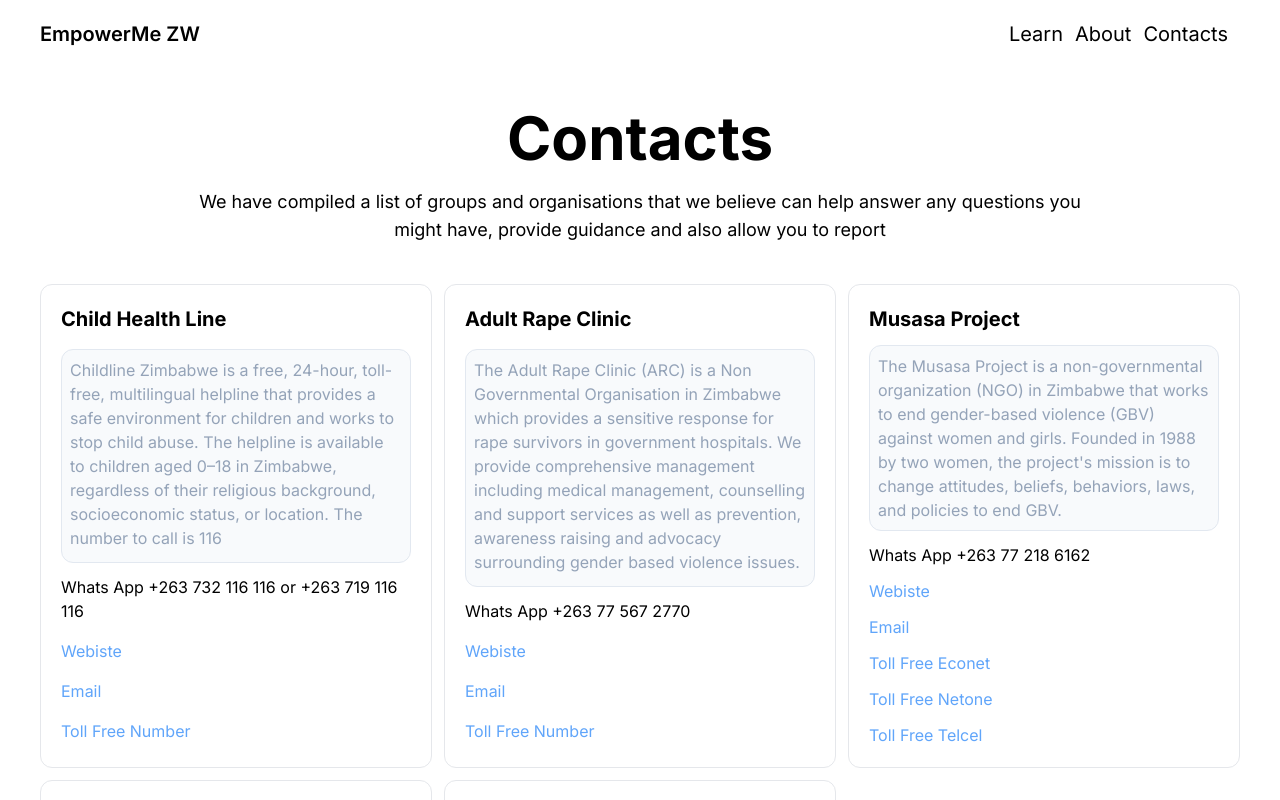
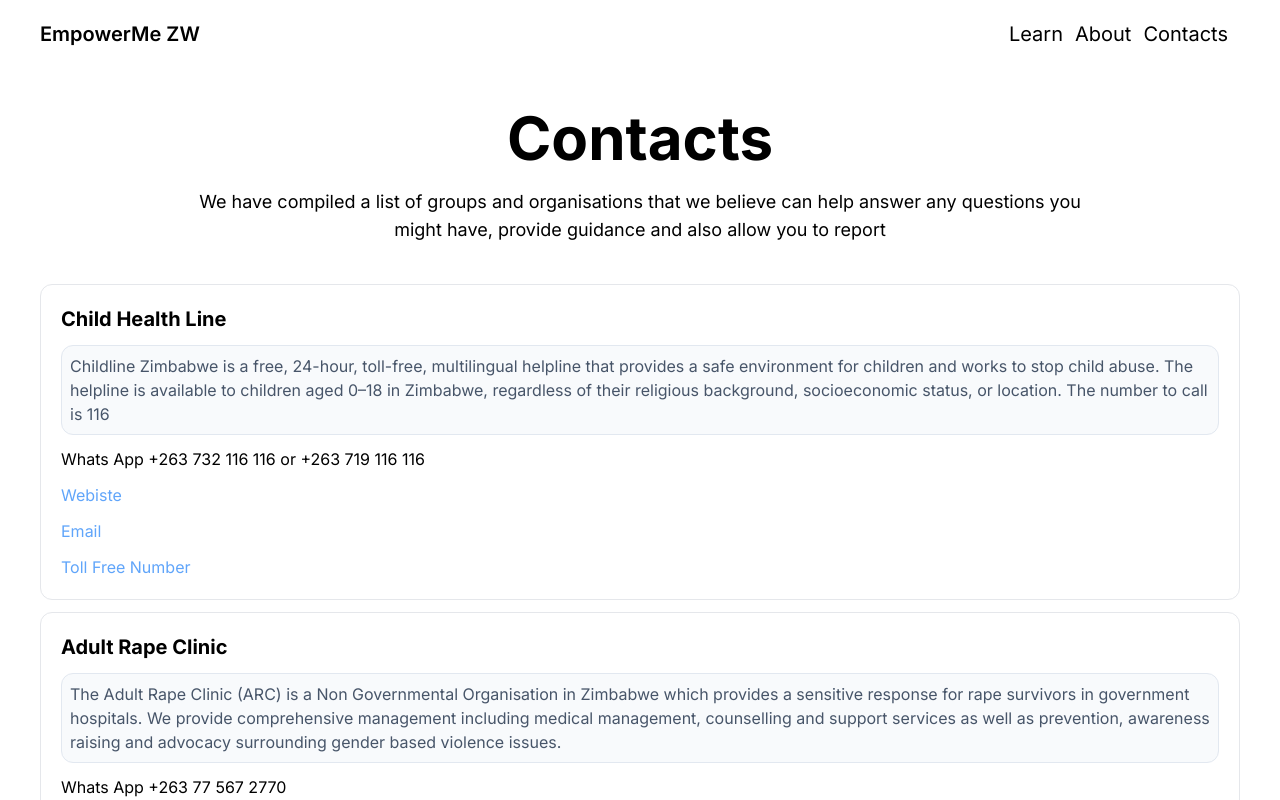
Before and after one commit to Tadiwr/empowerme, a Next.js app: page /contacts in a window 1280 px wide. Shown: the top 800 px of the page. Built offline with nearby package versions, Linux system fonts and the light colour scheme.

Commit message:
adds inspirations to about

```diff
--- a/src/app/about/page.tsx
+++ b/src/app/about/page.tsx
@@ -9,11 +9,11 @@
         <div className='md:grid-cols-2 w-full gap-5 grid grid-cols-1' >
 
             <TestimonialCard authorName='Kudakwashe Jonga' authorTitle='Developer' >
-                Lorem ipsum dolor sit amet, consectetur adipisicing elit. Aut ut quia consequuntur ea sit asperiores sint, nobis reiciendis eum totam eius, dolores numquam corporis quo repellendus eligendi nemo tempore. Impedit.
+            Firstly I can't really choose to say what really motivated me  to want to raise awareness on abuse. I can't say if it was growing up  in a setup whereby  cases of abuse were  common or was it my urge to make a difference in someone's or some people's lives or was it the increasing cases of abuse all around the globe or was it that the more that I grew the  better a view  I got of the other side of the world and getting multiple chances to be at the forefront of helping the disadvantaged. In short all of it contributed. The moment I entered the other side of the world I set it to myself to help others whenever I got the chance and helping create this website came as my chance and a  start to a continuous line of help and also a chance to tackle one of the most disturbing issues in today's world so that we could be able to help that one person whose out there who doesn't know what to do, where to go and how to pull through.
             </TestimonialCard>
 
             <TestimonialCard authorName='Mazvita Sigauke' authorTitle='Developer' >
-                Lorem ipsum dolor sit amet, consectetur adipisicing elit. Aut ut quia consequuntur ea sit asperiores sint, nobis reiciendis eum totam eius, dolores numquam corporis quo repellendus eligendi nemo tempore. Impedit.
+            Growing up I just loved the idea of helping people out. I just always felt helpless whenever I saw people in need of help yet I had no way whatsoever of offering my assistance. When I was in form 1, someone close to me was assaulted indecently by a relative. She spoke out about the issue and it’s safe to say she would have ended up in a worser case if she didn’t speak out. Her courage and story not only inspired me but made me want to help girls in similar and worser situations. Making this website that educates people about abuse,provides information too and who to go to,to seek for for assistance or guidance.
             </TestimonialCard>
 
             <TestimonialCard authorName='Tadiwanashe Shangwa' authorTitle='Developer' >
--- a/src/app/contacts/page.tsx
+++ b/src/app/contacts/page.tsx
@@ -10,7 +10,7 @@
         <h1 className='text-3xl md:text-6xl font-bold mb-5' >Contacts</h1>
         <p className='md:text-lg md:w-3/4 text-center' >We have compiled a list of groups and organisations that we believe can help answer any questions you might have, provide guidance and also allow you to report</p>
 
-        <div className='grid grid-cols-1 md:grid-cols-3 gap-3 mt-10' >
+        <div className='grid grid-flow-row gap-3 mt-10' >
 
             {contacts.map((contact, index) => {
                 return <ContactCard key={index} contact={contact} />
--- a/src/lib/components/cards/contact_card.tsx
+++ b/src/lib/components/cards/contact_card.tsx
@@ -14,10 +14,10 @@
 
 export default function ContactCard({contact} : Props) {
   return (
-    <div className='grid grid-cols-1 gap-3 p-5 border rounded-xl'>
+    <div className='grid grid-cols-1 gap-3 p-5 border rounded-xl h-fit'>
 
         <h1 className='font-bold text-xl' >{contact.name}</h1>
-        <p className="text-slate-400 p-2 border rounded-xl bg-slate-50 border-slate-200">{contact.suitibility}</p>
+        <p className="text-slate-600 p-2 border rounded-xl bg-slate-50 border-slate-200">{contact.suitibility}</p>
 
 
         <p>{contact.whatsApp && `Whats App ${contact.whatsApp}`}</p>
```
